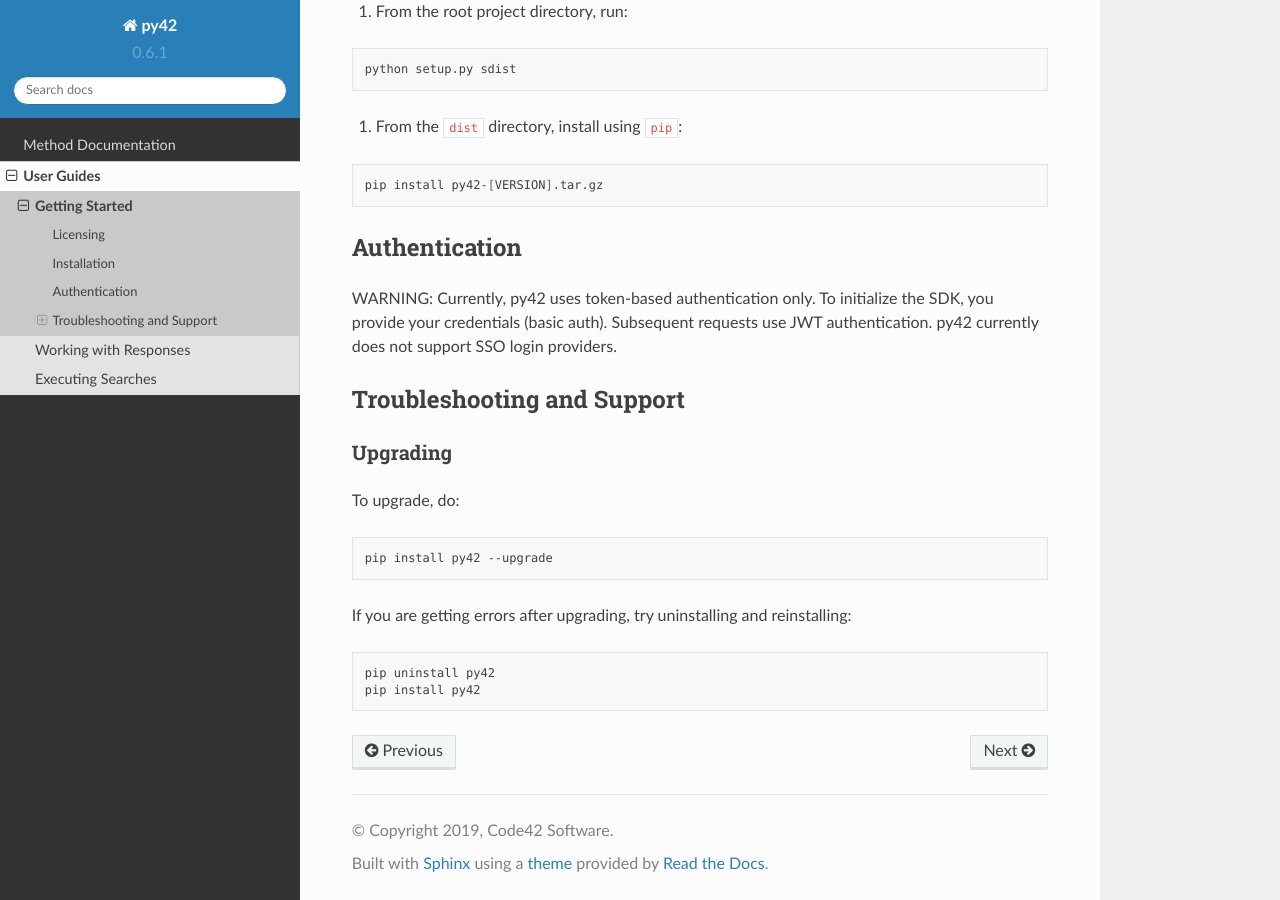
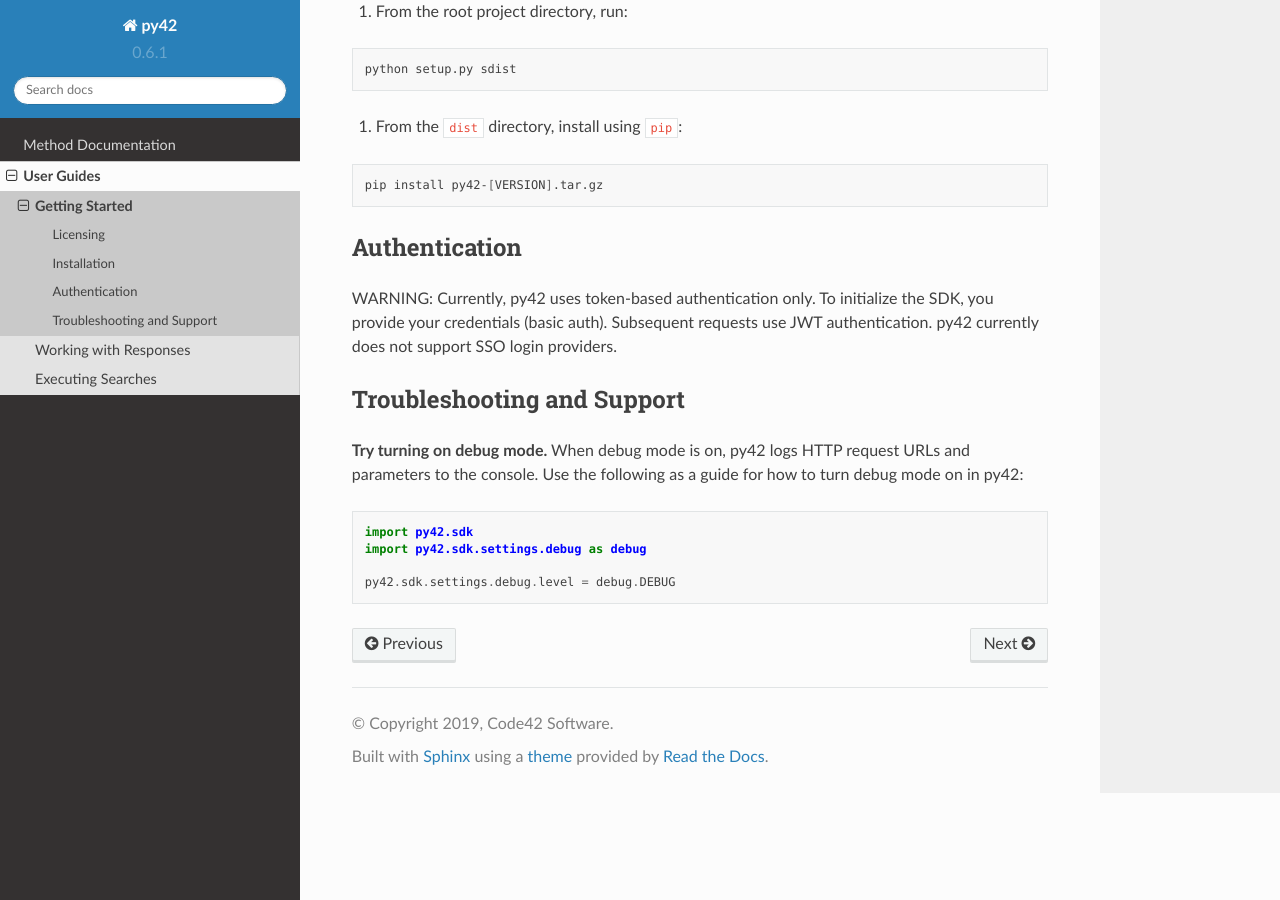
Before and after one commit to code42/py42, a Sphinx documentation site: the page built from docs/userguides/gettingstarted.md, in a window 1280 px wide and 900 px high, scrolled down 766 px. Built offline with Sphinx 7.4.7 and the Read the Docs theme 2.0.0, drawn with Linux system fonts in a browser that asks for light colours; pages that are not in the unit, such as notebooks, are missing from menus; the version number is read from the project's files by our own code.

Commit message:
Guide on how to turn on debug mode

````diff
--- a/docs/userguides/gettingstarted.md
+++ b/docs/userguides/gettingstarted.md
@@ -43,15 +43,11 @@
 
 ## Troubleshooting and Support
 
-### Upgrading
+**Try turning on debug mode.** When debug mode is on, py42 logs HTTP request URLs and parameters to the console. Use
+the following as a guide for how to turn debug mode on in py42:
+```python
+import py42.sdk
+import py42.sdk.settings.debug as debug
 
-To upgrade, do:
-```bash
-pip install py42 --upgrade
+py42.sdk.settings.debug.level = debug.DEBUG
 ```
-
-If you are getting errors after upgrading, try uninstalling and reinstalling:
-```bash
-pip uninstall py42
-pip install py42
-```
````
